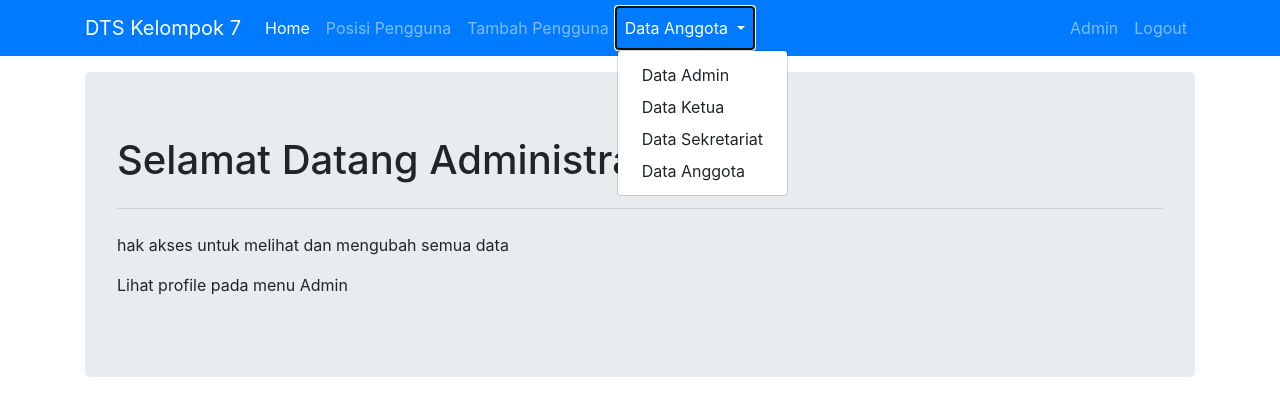
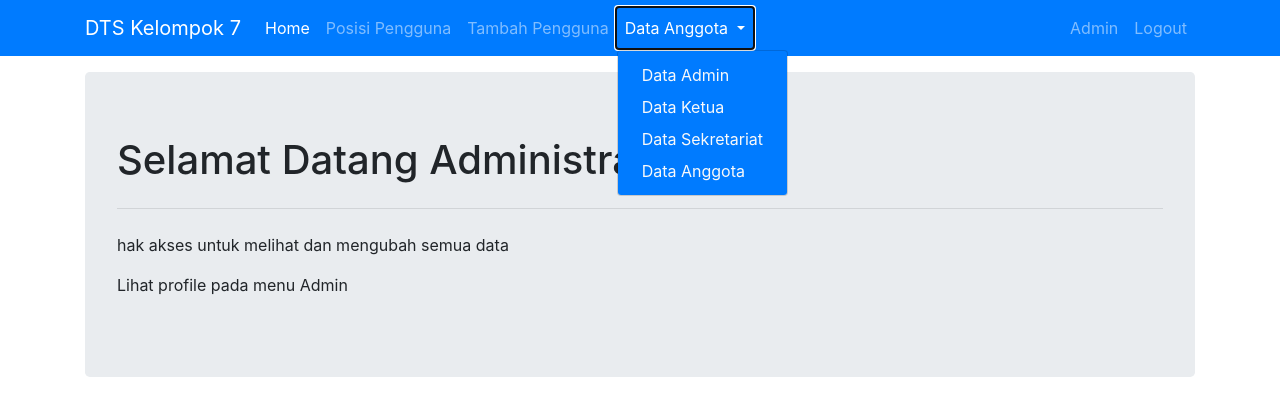
Before and after one commit to alHasandev/project_keanggotaan, a PHP site: page /admin/index.php in a window 1280 px wide, after a click on "Data Anggota". Shown: the top 420 px of the page. Run offline with PHP 8.4, Linux system fonts and the light colour scheme.

Commit message:
mengubah background color dari dropdown menu data pengguna

```diff
--- a/admin/header.php
+++ b/admin/header.php
@@ -33,11 +33,11 @@
             <a class="nav-link dropdown-toggle" href="#" id="navbarDropdown" role="button" data-toggle="dropdown" aria-haspopup="true" aria-expanded="false">
               Data Anggota
             </a>
-            <div class="dropdown-menu" aria-labelledby="navbarDropdown">
-              <a class="dropdown-item" href="admin.php">Data Admin</a>
-              <a class="dropdown-item" href="ketua.php">Data Ketua</a>
-              <a class="dropdown-item" href="sekretariat.php">Data Sekretariat</a>
-              <a class="dropdown-item" href="anggota.php">Data Anggota</a>
+            <div class="dropdown-menu bg-primary" aria-labelledby="navbarDropdown">
+              <a class="dropdown-item text-light" href="admin.php" onmouseover="style.backgroundColor='#007BFF';">Data Admin</a>
+              <a class="dropdown-item text-light" href="ketua.php" onmouseover="style.backgroundColor='#007BFF';">Data Ketua</a>
+              <a class="dropdown-item text-light" href="sekretariat.php" onmouseover="style.backgroundColor='#007BFF';">Data Sekretariat</a>
+              <a class="dropdown-item text-light" href="anggota.php" onmouseover="style.backgroundColor='#007BFF';">Data Anggota</a>
             </div>
           </li>
         </ul>
```
